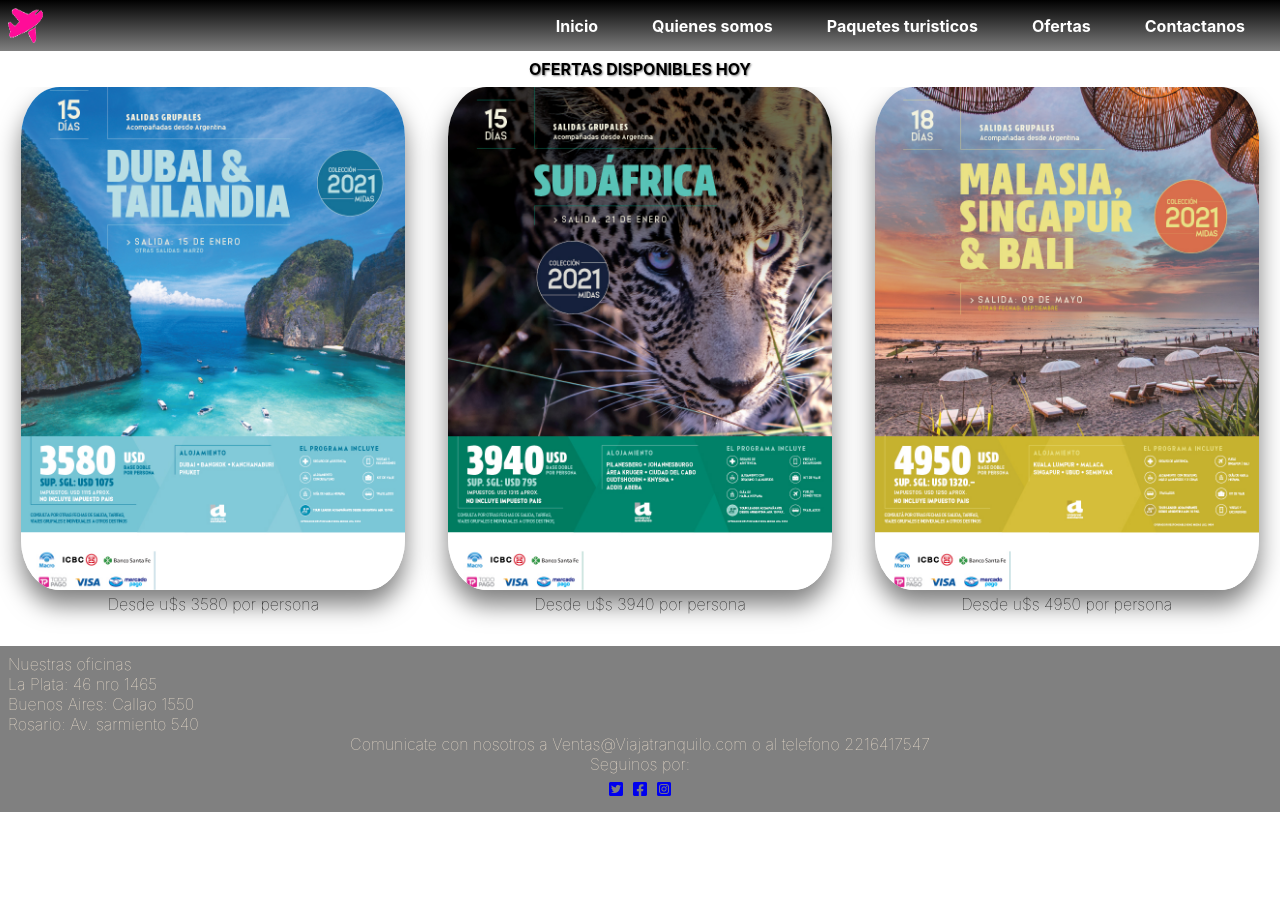
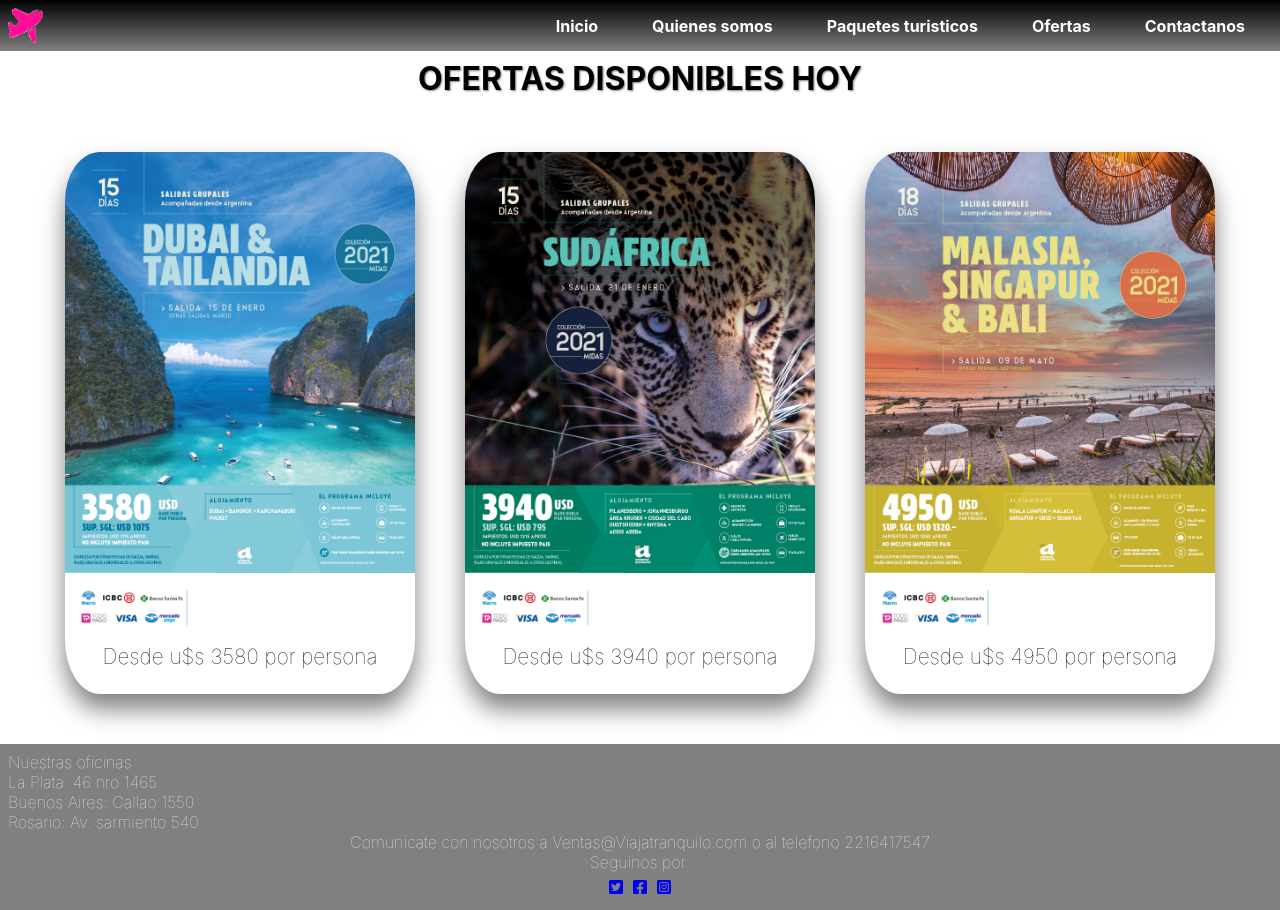
Before and after one commit to luzmeder/EntregaFinal, a plain HTML site: page pages/ofertas.html in a window 1280 px wide. Before the commit the page ends 812 px from the top, so only its background shows below. Drawn offline with Linux system fonts and the light colour scheme.

Commit message:
transiciones en ofertas

```diff
--- a/Style.css
+++ b/Style.css
@@ -60,13 +60,6 @@ ul li{
         padding: 1rem;
     }
 
-    .ofertas{
-        display: grid;
-        grid-template-areas:
-        "titulo1, imagen1"
-        "imagen2, imagen3";
-    }
-
 }
 
 @media (min-width: 500px){
@@ -78,39 +71,72 @@ ul li{
 .titulo1{
     display: flex;
     justify-content: center;
-    font-size: medium;
+    font-size:xx-large;
     font-weight: bold;
     margin: 4px;
     padding: 4px;
     text-transform: uppercase;
     text-shadow: 1px 1px 2px rgba(0, 0, 0, 0.50);
+    animation-duration: 3s;
+    animation-name: aparecer;
+    transform: matrix(400px);
+}
+
+@keyframes aparecer{
+    from{
+        opacity: 0;
+        color: black;
+}
+    to{
+        opacity: 1;
+        color: goldenrod
+
+    }
 }
 
 .promos{
     display: flex;
     flex-direction: row;
-    overflow: hidden;
+    justify-content: center;
+    gap: 50px;
+    margin-top: 50px;
+    margin-bottom: 50px;
+    text-align: center;
+}
 
+.promos div{
+    box-shadow: 0px 15px 25px rgba(0, 0, 0, 0.50);
+    border-top-left-radius: 10%;
+    border-top-right-radius: 10%;
+    border-bottom-left-radius: 10%;
+    border-bottom-right-radius: 10%;
+    width: 350px;
 }
 
 .promos img:hover{
-    transform: scale(1.1);
+    transform: scale(1.2);
     transition: transform 0.5s;
     }
 
+.promos div p{
+        margin-bottom: 25px;
+        font-size: 1.3rem;
+    }
 
-figure div{
+/* figure div{
     text-align: center;
     justify-content: center;
-}
+} */
 
 .imagen{
-    border-radius: 10%;
-    width: 90%;
-    height: 90%;
+    border-top-left-radius: 10%;
+    border-top-right-radius: 10%;
+    width: 100%;
     cursor: pointer;
-    box-shadow: 0px 15px 25px rgba(0, 0, 0, 0.50);
     object-fit: cover;
+    border-bottom-left-radius: 10%;
+    border-bottom-right-radius: 10%;
+
 }
 
 .main-container{
--- a/pages/ofertas.html
+++ b/pages/ofertas.html
@@ -37,7 +37,7 @@
     </header>
 
         <p class="titulo1">Ofertas disponibles HOY</p>
-        <figure class="promos">
+        <section class="promos">
             <div>
             <img class="imagen" src="../assets/promo1.jpg">
             <P>Desde u$s 3580 por persona</P>
@@ -50,7 +50,7 @@
             <img class="imagen" src="../assets/promo3.jpg">
             <P>Desde u$s 4950 por persona</P>
             </div>
-        </figure>
+        </section>
 
 
     <footer>
```
